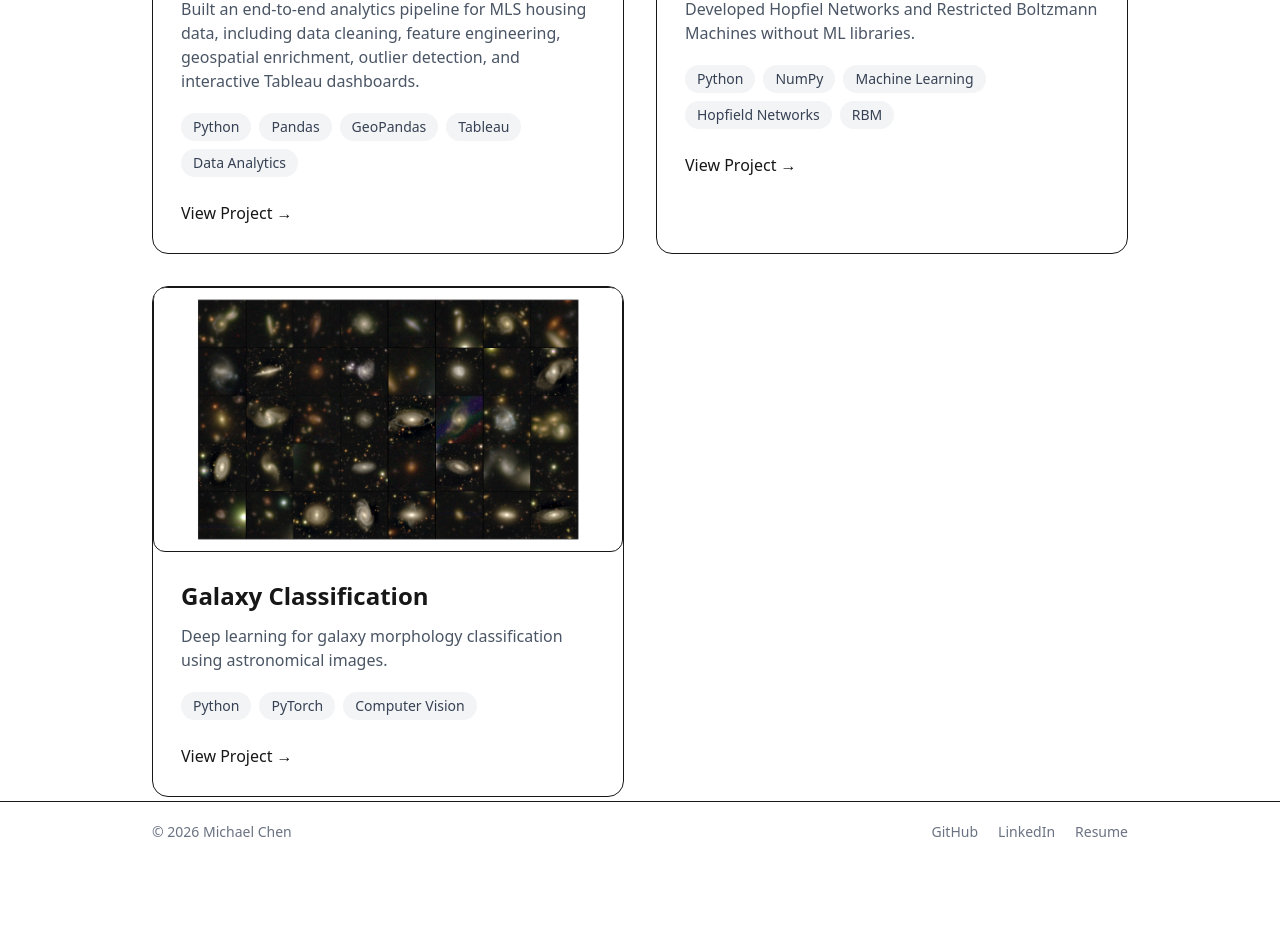
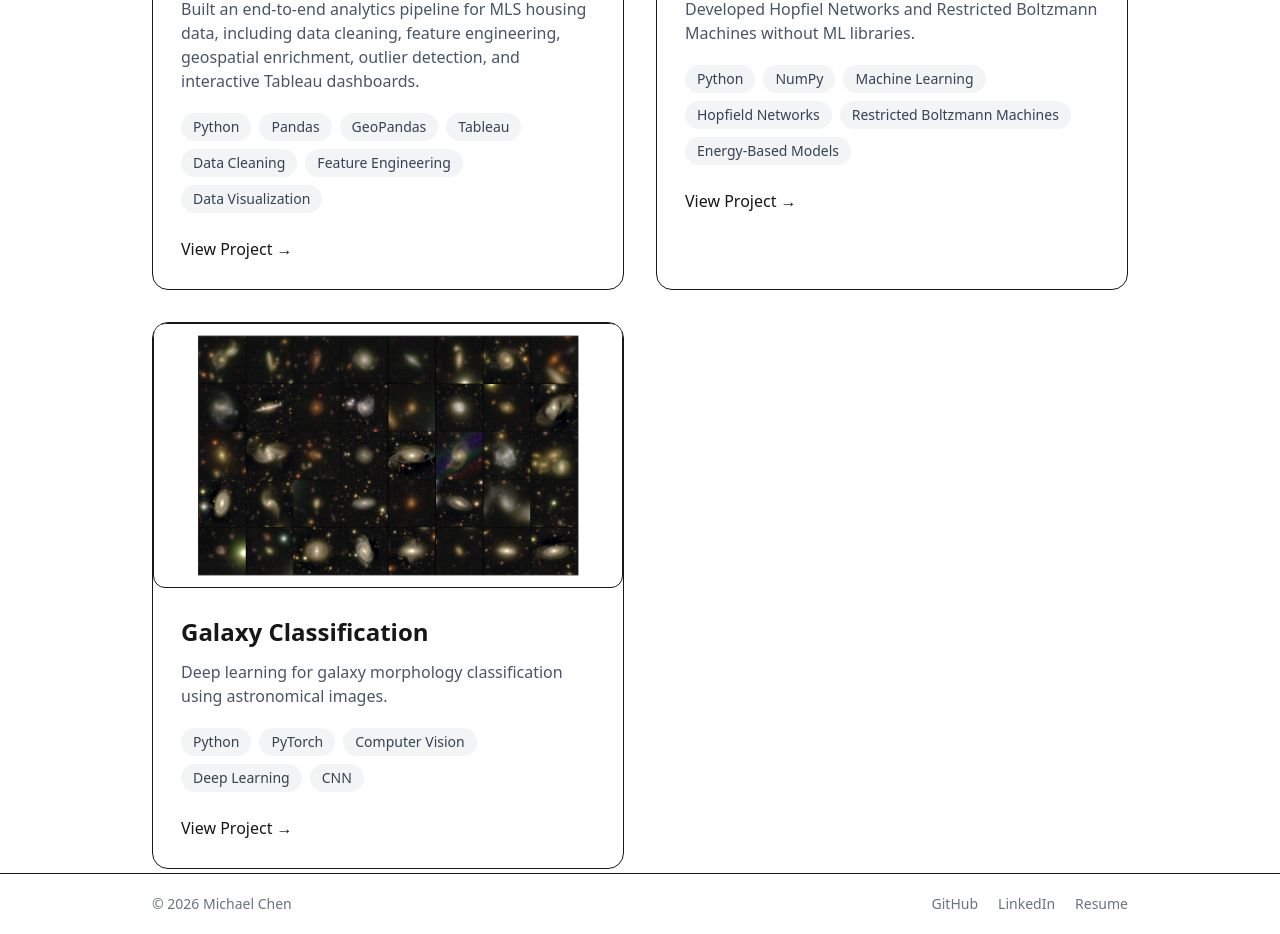
Before and after one commit to Migdf/portfolio, a Next.js app: page / in a window 1280 px wide. Shown: the part 960-1894 px from the top of the page. Before the commit the page ends 1822 px from the top, so only its background shows below. Built offline with nearby package versions, Linux system fonts and the light colour scheme.

Commit message:
Improve project pages

```diff
--- a/src/app/page.tsx
+++ b/src/app/page.tsx
@@ -88,7 +88,9 @@ export default function Home() {
               "Pandas",
               "GeoPandas",
               "Tableau",
-              "Data Analytics",
+              "Data Cleaning",
+              "Feature Engineering",
+              "Data Visualization",
             ]}
             href="/projects/idx-analytics"
             image="/images/idx-project.png"
@@ -102,7 +104,8 @@ export default function Home() {
               "NumPy",
               "Machine Learning",
               "Hopfield Networks",
-              "RBM",
+              "Restricted Boltzmann Machines",
+              "Energy-Based Models",
             ]}
             href="/projects/machine-learning"
             image="/images/ml-corrupt.png"
@@ -115,6 +118,8 @@ export default function Home() {
               "Python",
               "PyTorch",
               "Computer Vision",
+              "Deep Learning",
+              "CNN",
             ]}
             href="/projects/galaxy-zoo"
             image="/images/galaxy-project.png"
```
